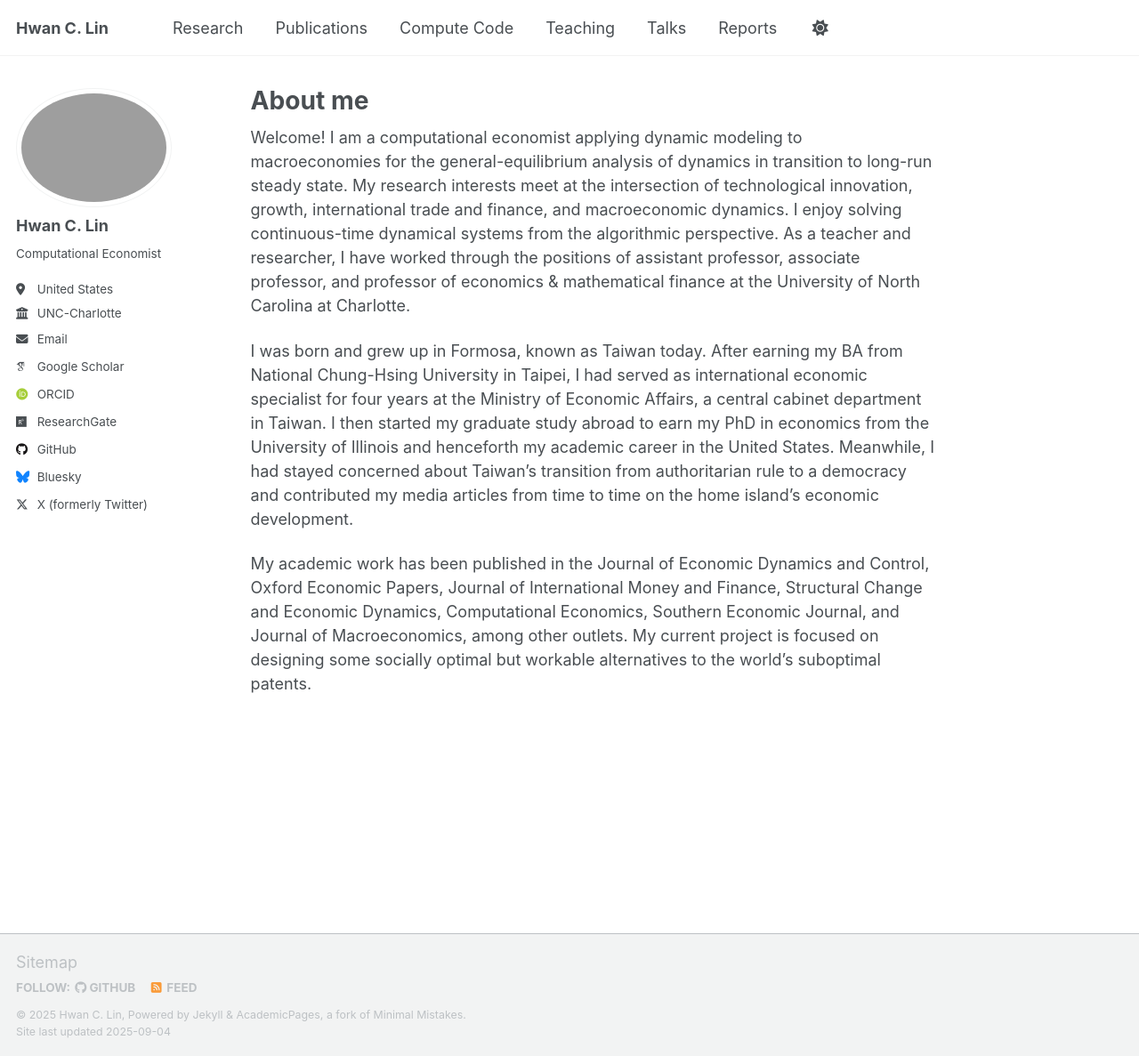
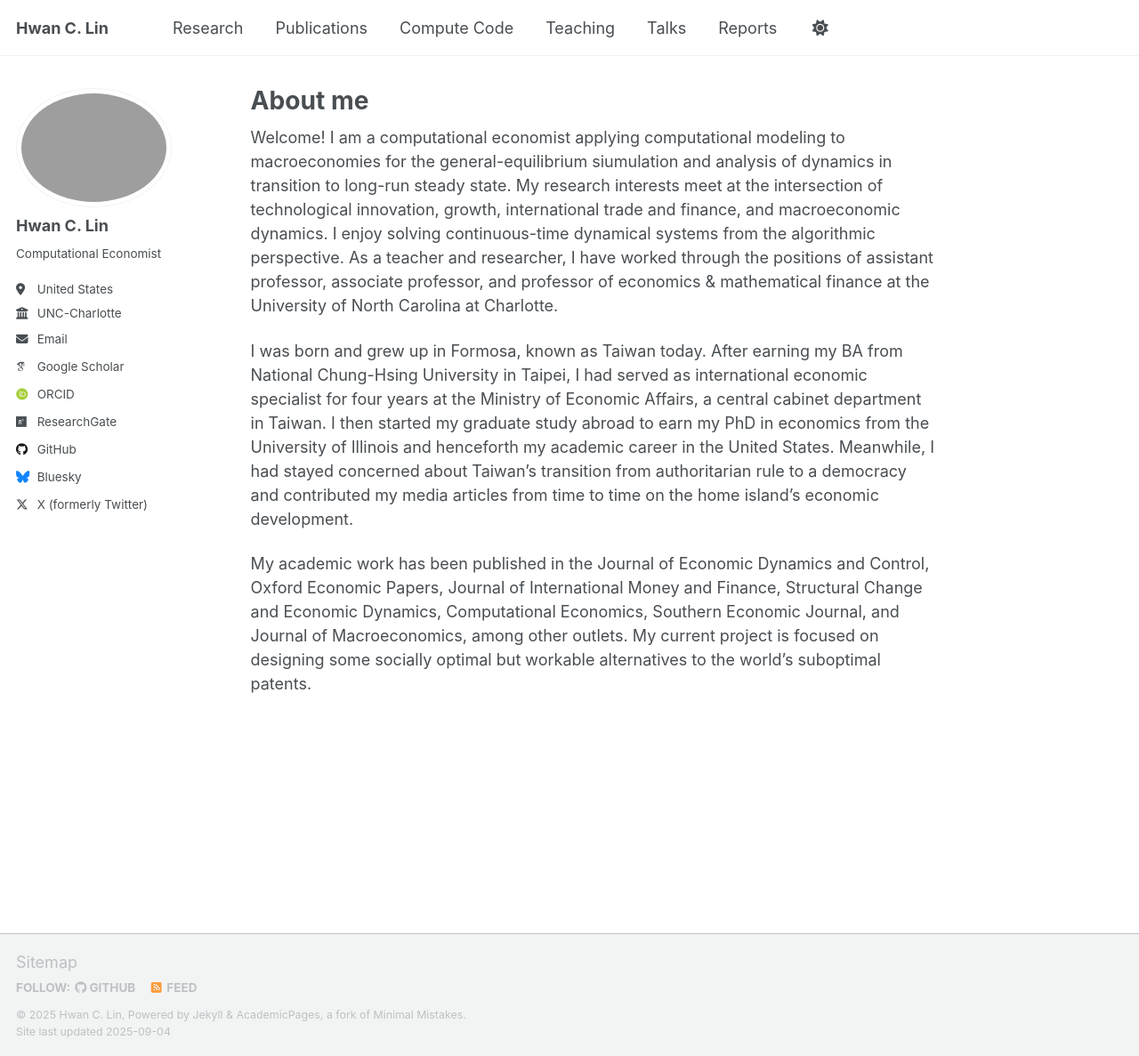
Before and after one commit to hwanclin/hwanclin.github.io, a Jekyll site: the page built from _pages/about.md, in a window 1280 px wide and 1187 px high. Shown: the whole window at 89% size. Built offline with Jekyll 4.4.1, drawn with Linux system fonts in a browser that asks for light colours; some web fonts are replaced; a script that is not in the unit is left out.

Commit message:
Update about.md

```diff
--- a/_pages/about.md
+++ b/_pages/about.md
@@ -7,7 +7,7 @@ redirect_from:
   - /about.html
 ---
 
-Welcome! I am a computational economist applying dynamic modeling to macroeconomies for the general-equilibrium analysis of dynamics in transition to long-run steady state. My research interests meet at the intersection of technological innovation, growth, international trade and finance, and macroeconomic dynamics.  I enjoy solving continuous-time dynamical systems from the algorithmic perspective. As a teacher and researcher, I have worked through the positions of assistant professor, associate professor, and professor of economics & mathematical finance at the University of North Carolina at Charlotte.
+Welcome! I am a computational economist applying computational modeling to macroeconomies for the general-equilibrium siumulation and analysis of dynamics in transition to long-run steady state. My research interests meet at the intersection of technological innovation, growth, international trade and finance, and macroeconomic dynamics.  I enjoy solving continuous-time dynamical systems from the algorithmic perspective. As a teacher and researcher, I have worked through the positions of assistant professor, associate professor, and professor of economics & mathematical finance at the University of North Carolina at Charlotte.
 
 I was born and grew up in Formosa, known as Taiwan today. After earning my BA from National Chung-Hsing University in Taipei, I had served as international economic specialist for four years at the Ministry of Economic Affairs, a central cabinet department in Taiwan.  I then started my graduate study abroad to earn my PhD in economics from the University of Illinois and henceforth my academic career in the United States. Meanwhile, I had stayed concerned about Taiwan’s transition from authoritarian rule to a democracy and contributed my media articles from time to time on the home island’s economic development.
 
```
